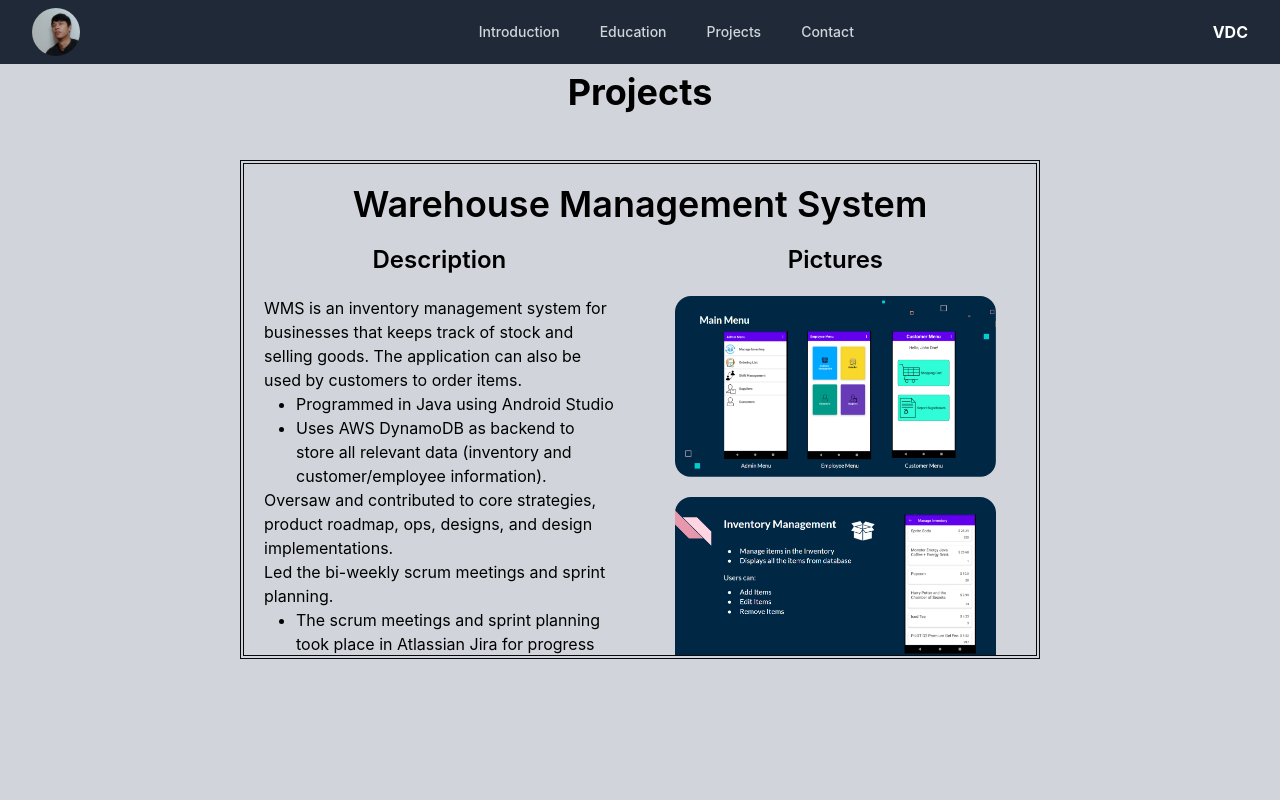
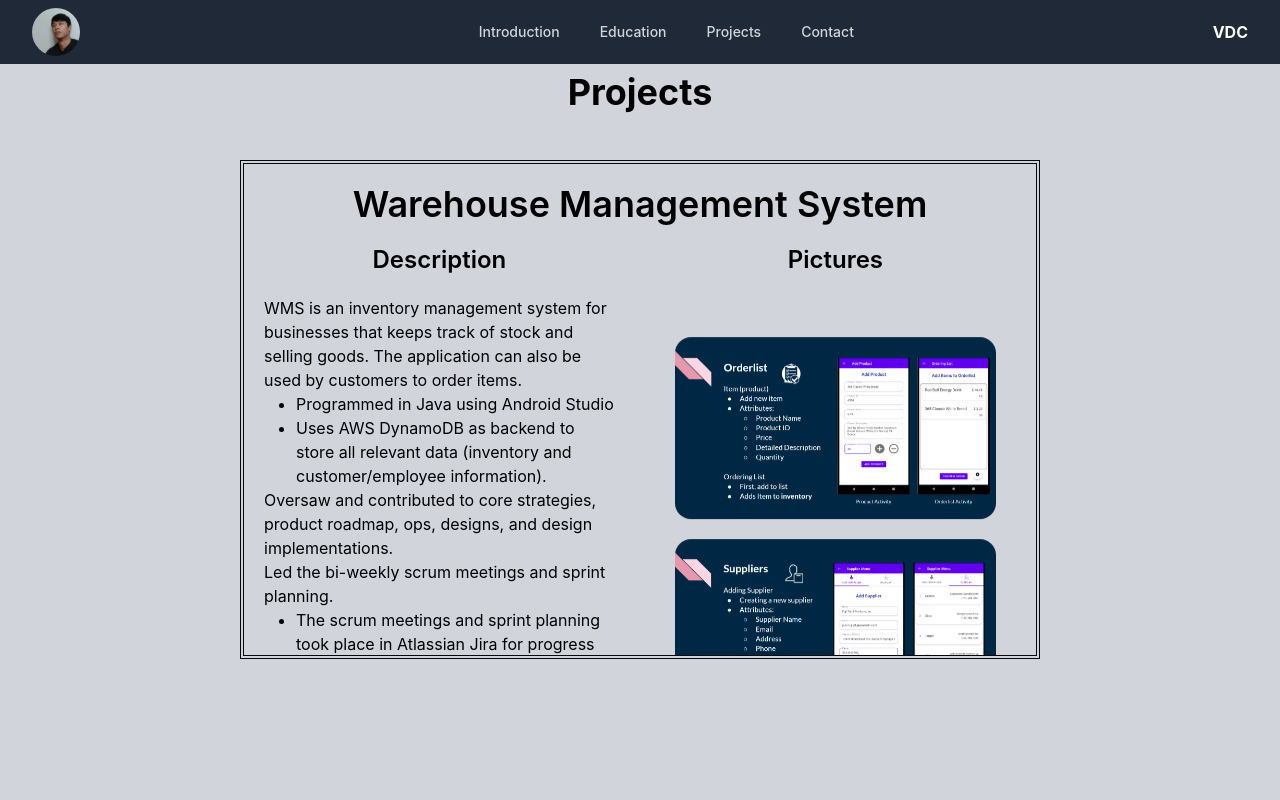
Before and after one commit to VincentDC123/vincent-paul-dela-cruz-portfolio, a React (Create React App) app: page /Projects in a window 1280 px wide. Shown: the top 800 px of the page. Built offline with nearby package versions, Linux system fonts and the light colour scheme; the HTML template or start-up script is replaced by a standard one.

Commit message:
Added move animation and put into projects

```diff
--- a/src/Components/Projects.js
+++ b/src/Components/Projects.js
@@ -65,8 +65,9 @@ const Projects = () => {
                 <div className="font-semibold text-2xl flex items-center justify-center">
                   Pictures
                 </div>
-                <div className="pt-5 pb-28 h-full overflow-y-scroll no-scrollbar">
-                  <div className="px-10">
+                <div className="pt-12 pb-12 h-full">
+                  <div className="h-96 overflow-y-scroll no-scrollbar ">
+                    <div className="px-10 animate-move">
                       <div className="pb-5">
                         <img className="rounded-2xl" src={mainMenu} alt=""></img>
                       </div>
@@ -95,6 +96,8 @@ const Projects = () => {
                         <img className="rounded-2xl" src={checkout} alt=""></img>
                       </div>
                     </div>
+                  </div>
+
                 </div>
             </div>
           </div>
--- a/tailwind.config.js
+++ b/tailwind.config.js
@@ -2,7 +2,27 @@
 module.exports = {
   content: ["./src/**/*.{html,js}"],
   theme: {
-    extend: {},
+    extend: {
+      animation: {
+        move: 'move 50s ease-in-out infinite',
+      },
+
+      keyframes: {
+        move: {
+          // '33%': { transform: 'translateY(-120px)' },
+          // '66%': { transform: 'translateY(-240px)' },
+          // '100%': { transform: 'translateY(-360px)' },
+          '11%': { transform: 'translateY(-385px)' },
+          '22%': { transform: 'translateY(-775px)' },
+          '33%': { transform: 'translateY(-1165px)' },
+          '44%': { transform: 'translateY(-1560px)' },
+          '55%': { transform: 'translateY(-1950px)' },
+          '66%': { transform: 'translateY(-2350px)' },
+          '77%': { transform: 'translateY(-2740px)' },
+          '88%': { transform: 'translateY(-3145px)' },
+        }
+      },
+    },
   },
   plugins: [],
 }
```
Lines whose indentation alone changed are shown as unchanged.
